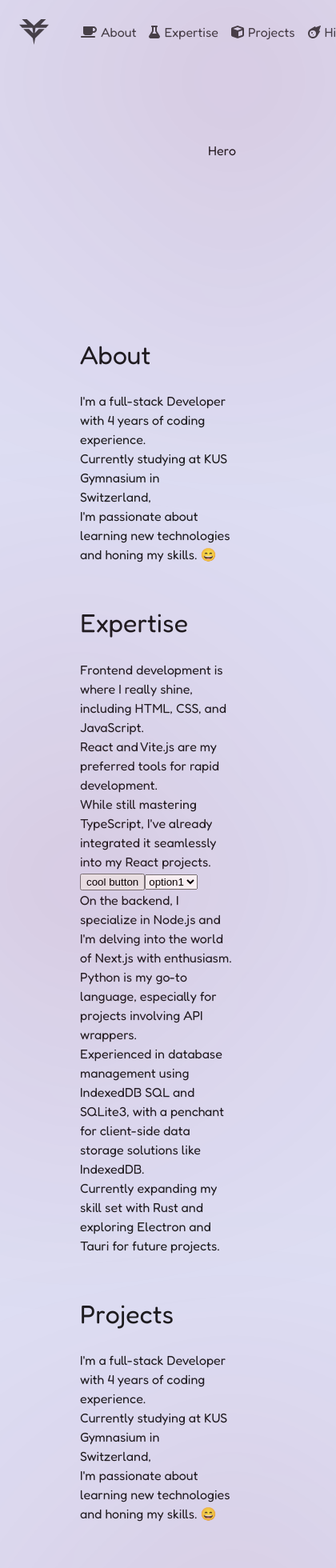
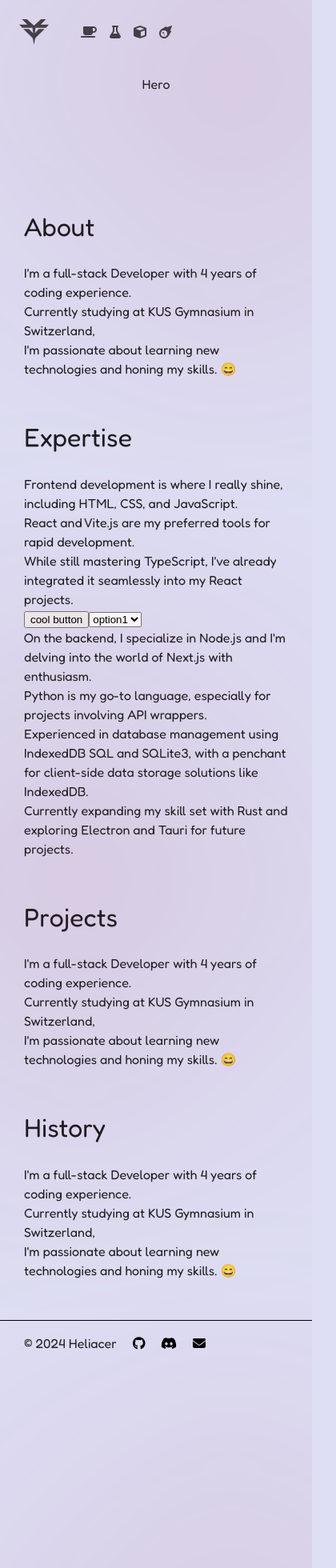
Before and after one commit to heliacer/heliacer.github.io, a React (Vite) app: page / in a window 390 px wide. Shown: the top 1960 px of the page at 80% size, 420 px wide, since content can reach past the window. Built offline with nearby package versions, Linux system fonts and the light colour scheme.

Commit message:
footer + mobile adjustment

```diff
--- a/package.json
+++ b/package.json
@@ -13,6 +13,7 @@
     "@emotion/react": "^11.11.4",
     "@emotion/styled": "^11.11.5",
     "@fortawesome/fontawesome-svg-core": "^6.5.2",
+    "@fortawesome/free-brands-svg-icons": "^6.5.2",
     "@fortawesome/free-solid-svg-icons": "^6.5.2",
     "@fortawesome/react-fontawesome": "^0.2.2",
     "@mui/icons-material": "^5.15.18",
--- a/src/App.tsx
+++ b/src/App.tsx
@@ -1,9 +1,10 @@
 import Navigation from './ui/navigation';
-import { GlowBallRows } from './ui/misc';
+import { GlowBallRows } from './ui/globall';
 import { useEffect, useState } from 'react';
 import Hero from './ui/hero';
 import Topic from './ui/topic';
 import { about, backend_expertise, frontend_expertise } from './assets/text';
+import Footer from './ui/footer';
 
 export default function App() {
   const [onTop, setOnTop] = useState(true);
@@ -21,7 +22,7 @@ export default function App() {
   return (
     <>
       <Navigation className={onTop ? '' : 'scrolled'}/>
-      <GlowBallRows count={6} distance={1000} radius={100} />
+      <GlowBallRows count={4} distance={1000} radius={100} />
       <div className='content'>
         <Hero />
         <Topic name='about'>
@@ -40,6 +41,7 @@ export default function App() {
           {about}
         </Topic>
       </div>
+      <Footer />
     </>
   );
 }
--- a/src/style.css
+++ b/src/style.css
@@ -27,11 +27,14 @@
 }
 
 .hero{
+  align-items: center;
+  justify-content: center;
+  display: flex;
   height: 50px;
   padding: 10rem;
 }
 
-.content{
+.content, footer{
   padding: 0 100px
 }
 
@@ -111,3 +114,27 @@ h1, h2, h3, h4, h5, h6 {
   background-color: var(--primary);
   filter: blur(200px);
 }
+
+footer{
+  display: flex;
+  gap: 20px;
+  border-top: rgb(var(--text-rgb)) 1px solid;
+}
+
+footer a{
+  display: flex;
+  gap: 5px;
+  align-items: center;
+}
+
+@media only screen and (max-width: 600px) {
+  .hero{
+    padding: 5rem;
+  }
+  .content, footer{
+    padding: 0 30px;
+  }
+  .pc{
+    display: none;
+  }
+}
--- /dev/null
+++ b/src/ui/footer.tsx
@@ -0,0 +1,23 @@
+import { FontAwesomeIcon } from "@fortawesome/react-fontawesome";
+import { faDiscord, faGithub } from '@fortawesome/free-brands-svg-icons';
+import { faEnvelope } from "@fortawesome/free-solid-svg-icons";
+
+export default function Footer() {
+  return (
+    <footer>
+      <p>© 2024 Heliacer</p>
+      <a onClick={() => window.open('https://github.com/heliacer')}>
+        <FontAwesomeIcon icon={faGithub}/>
+        <p className="pc">Github</p>
+      </a>
+      <a onClick={() => window.open('https://discord.gg/DA4mBJX8nb')}>
+        <FontAwesomeIcon icon={faDiscord}/>
+        <p className="pc">My Community</p>
+      </a>
+      <a onClick={() => window.open('mailto:heliacer35@gmail.com')}>
+        <FontAwesomeIcon icon={faEnvelope}/>
+        <p className="pc">Email Me</p>
+      </a>
+    </footer>
+  );
+}
```
Also changed, not shown: src/ui/navigation.tsx (+1 -13 lines), src/ui/globall.tsx (line endings or trailing spaces), 1 other file (tests, documents, lock files or other folders).
